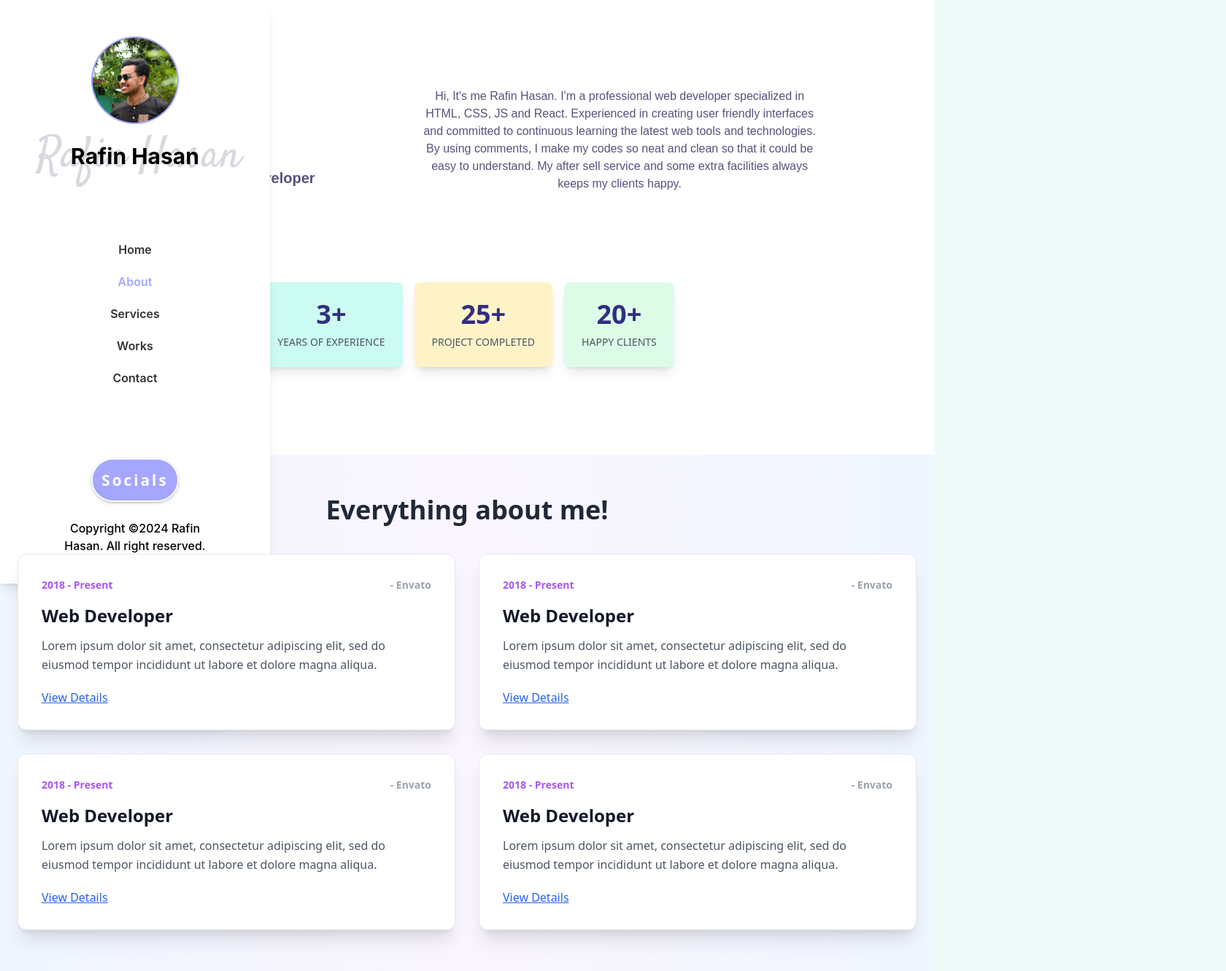
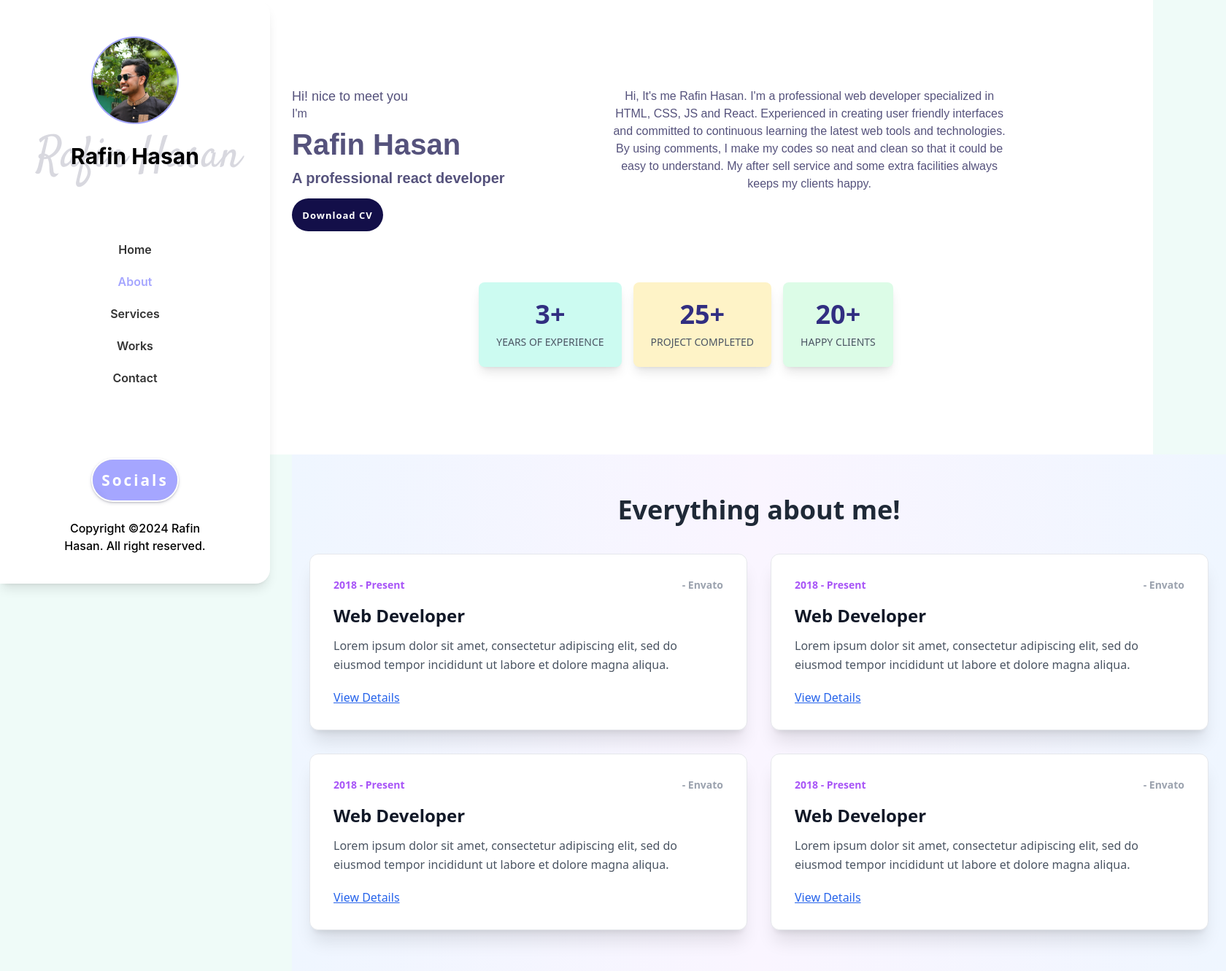
Before and after one commit to Rafin-Hasan/Portfolio-main, a React (Vite) app: page /about in a window 1280 px wide. Shown: the whole page at 73% size, 1680 px wide, since content can reach past the window. Built offline with nearby package versions, Linux system fonts and the light colour scheme; a web font is replaced by a local one.

Commit message:
modified:   src/Components/About/AboutComponent.jsx

```diff
--- a/src/Components/About/AboutComponent.jsx
+++ b/src/Components/About/AboutComponent.jsx
@@ -6,10 +6,10 @@ import DownloadButton from "./DownloadButton";
 const AboutComponent = () => {
   return (
     <>
-      <section className="bg-white w-full ">
+      <section className="bg-white w-full ml-[300px] ">
         <div className="container">
           <div className="flex gap-[145px]">
-            <div className="pt-[120px] pl-[140px] text-[#55527C]">
+            <div className="pt-[120px] pl-[100px] text-[#55527C]">
               <h5 className="poppins text-[18px] leading-6 font-medium">
                 Hi! nice to meet you
               </h5>
@@ -39,7 +39,7 @@ const AboutComponent = () => {
           </div>
         </div>
       </section>
-      <section className="container">
+      <section className="container ml-[400px]">
         <Experience />
       </section>
     </>
```
